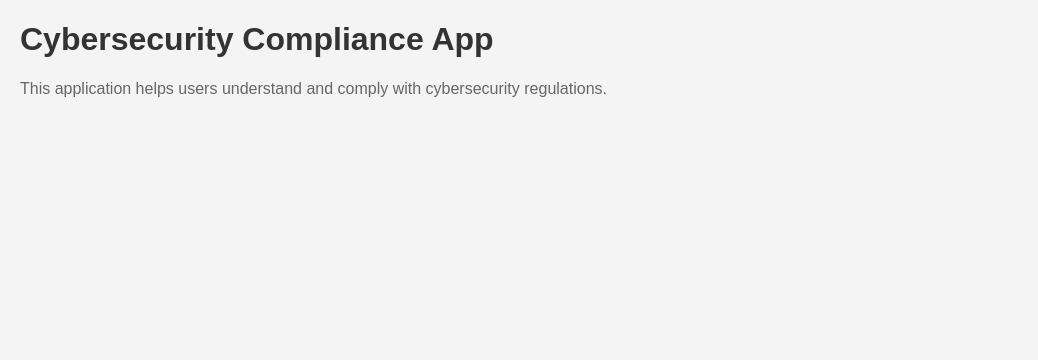
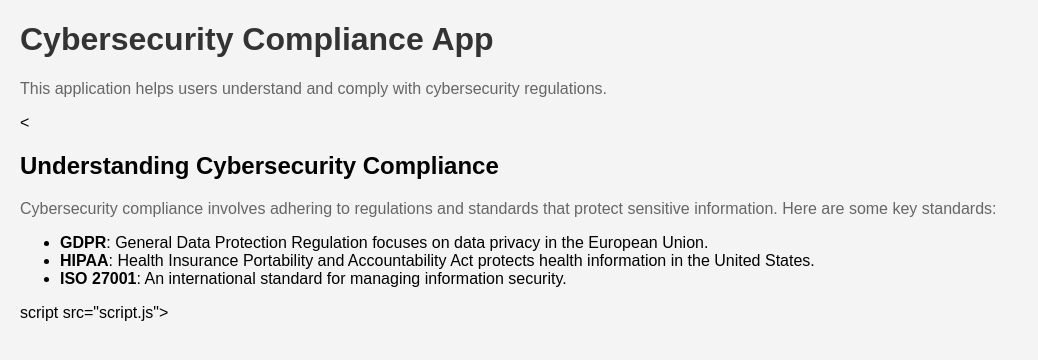
Before and after one commit to 5angfr01d/cybersecurity-compliance-app, a plain HTML site: page index.html in a window 1280 px wide. Shown: the whole page, without its empty margins (0-1038 px from the left). Drawn offline with Linux system fonts and the light colour scheme.

Commit message:
Update index.html

```diff
--- a/index.html
+++ b/index.html
@@ -9,6 +9,13 @@
 <body>
     <h1>Cybersecurity Compliance App</h1>
     <p>This application helps users understand and comply with cybersecurity regulations.</p>
-    <script src="script.js"></script>
+    <<h2>Understanding Cybersecurity Compliance</h2>
+<p>Cybersecurity compliance involves adhering to regulations and standards that protect sensitive information. Here are some key standards:</p>
+<ul>
+    <li><strong>GDPR</strong>: General Data Protection Regulation focuses on data privacy in the European Union.</li>
+    <li><strong>HIPAA</strong>: Health Insurance Portability and Accountability Act protects health information in the United States.</li>
+    <li><strong>ISO 27001</strong>: An international standard for managing information security.</li>
+</ul>
+        script src="script.js"></script>
 </body>
 </html>
```
